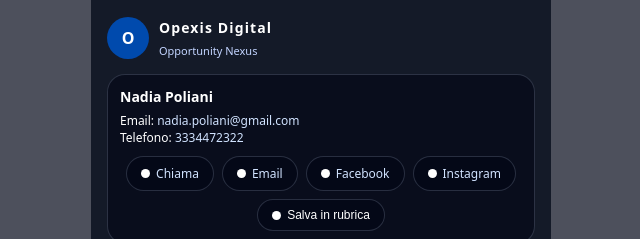
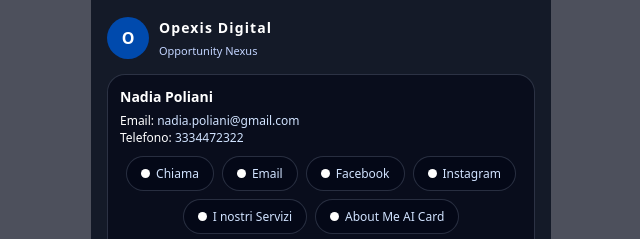
Before and after one commit to rabbonimirko-arch/opexis-poliani, a plain HTML site: page index.html in a window 1280 px wide. Shown: the top 239 px of the page, without its empty margins (319-959 px from the left). Drawn offline with Linux system fonts and the light colour scheme.

Commit message:
Update index.html

```diff
--- a/index.html
+++ b/index.html
@@ -189,6 +189,15 @@
     <a class="btn" href="mailto:nadia.poliani@gmail.com"><span class="dot"></span>Email</a>
     <a class="btn" href="https://www.facebook.com/share/17qgxyou31/" target="_blank"><span class="dot"></span>Facebook</a>
     <a class="btn" href="https://www.instagram.com/nadiapoliani?igsh=MWdwYTI0eWFhYmE4" target="_blank"><span class="dot"></span>Instagram</a>
+
+    <!-- NUOVI CAMPI -->
+    <a class="btn" href="https://opexis.digital/?ref=25" target="_blank" rel="noopener">
+      <span class="dot"></span>I nostri Servizi
+    </a>
+    <a class="btn" href="https://opexis.digital/prodotto/aboutme-ai-card-personalizzazione-nome/?ref=25" target="_blank" rel="noopener">
+      <span class="dot"></span>About Me AI Card
+    </a>
+
     <button class="btn" onclick="saveContact()"><span class="dot"></span>Salva in rubrica</button>
   </div>
 </section>
@@ -253,6 +262,8 @@
 N:Poliani;Nadia;;;
 TEL;TYPE=CELL:+393334472322
 EMAIL:nadia.poliani@gmail.com
+URL:https://opexis.digital/?ref=25
+URL:https://opexis.digital/prodotto/aboutme-ai-card-personalizzazione-nome/?ref=25
 X-SOCIALPROFILE;TYPE=facebook:https://www.facebook.com/share/17qgxyou31/
 X-SOCIALPROFILE;TYPE=instagram:https://www.instagram.com/nadiapoliani?igsh=MWdwYTI0eWFhYmE4
 END:VCARD`;
```
